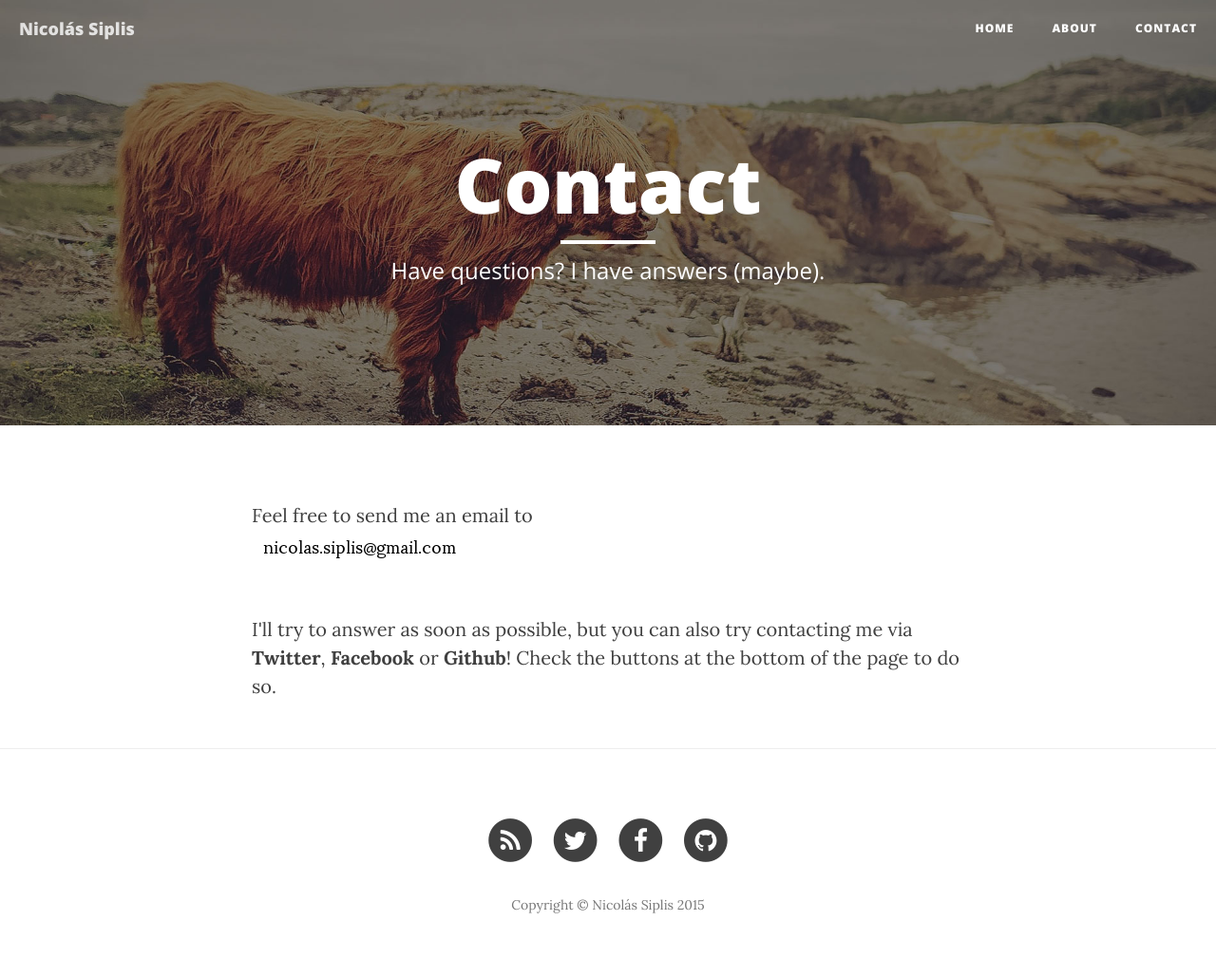
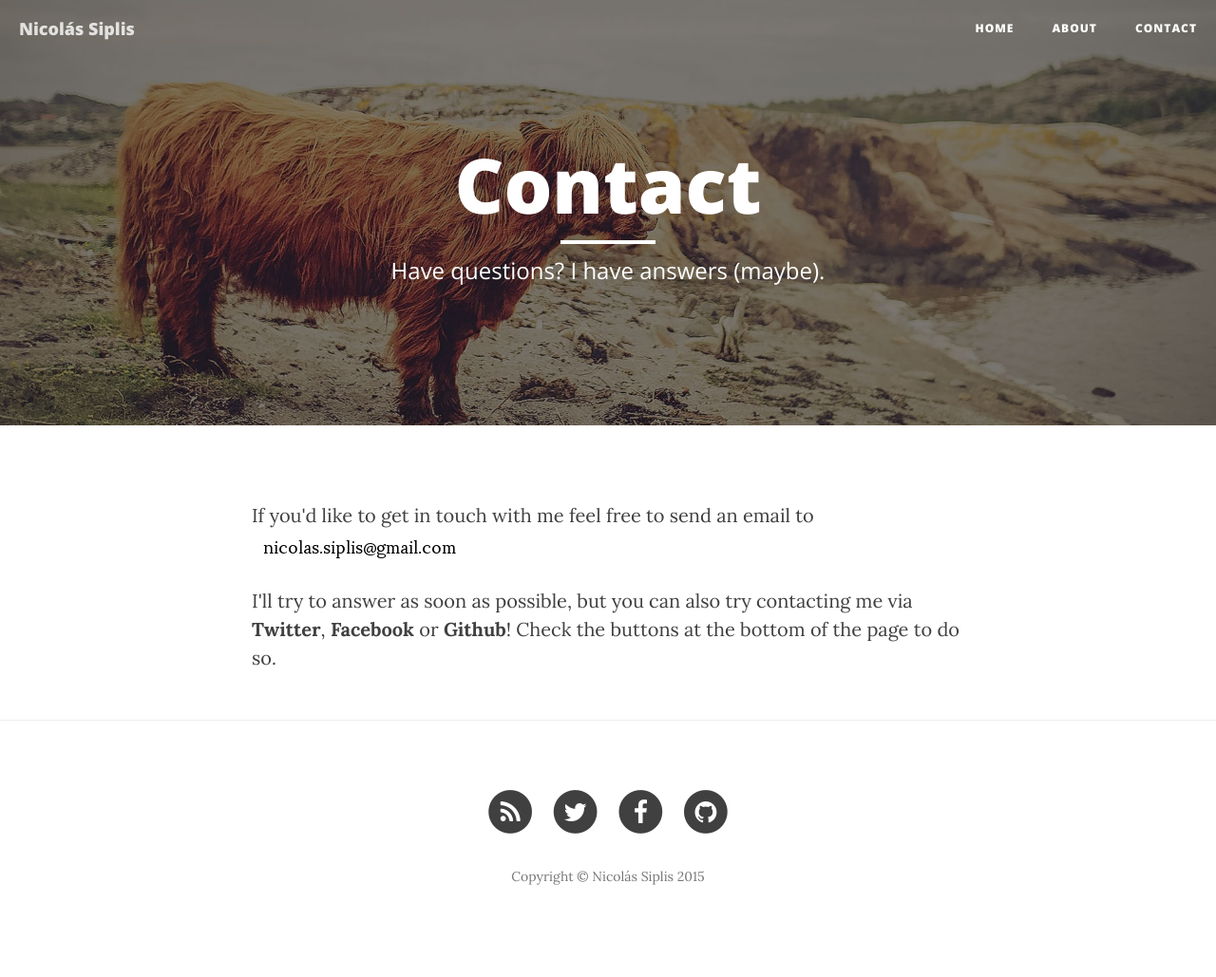
Before and after one commit to nicolas-siplis-zz/nicolas-siplis.github.io, a Jekyll site: the page built from contact.html, in a window 1280 px wide. Shown: the whole page at 95% size. Built offline with Jekyll 4.4.1, drawn with Linux system fonts in a browser that asks for light colours; nearby versions of some CDN libraries; after the commit the page ends 999 px from its top, so only the background shows below that.

Commit message:
Changed contact form

```diff
--- a/contact.html
+++ b/contact.html
@@ -5,6 +5,6 @@ description: "Have questions? I have answers (maybe)."
 header-img: "img/contact-bg.jpg"
 ---
 
-<p>Feel free to send me an email to <img src="/img/mail.png">
-<br>
+<p>
+    If you'd like to get in touch with me feel free to send an email to <img src="/img/mail.png" style="vertical-align:middle">
 <p>I'll try to answer as soon as possible, but you can also try contacting me via <b>Twitter</b>, <b>Facebook</b> or <b>Github</b>! Check the buttons at the bottom of the page to do so.</p>
```
Also changed, not shown: 1 other file.
